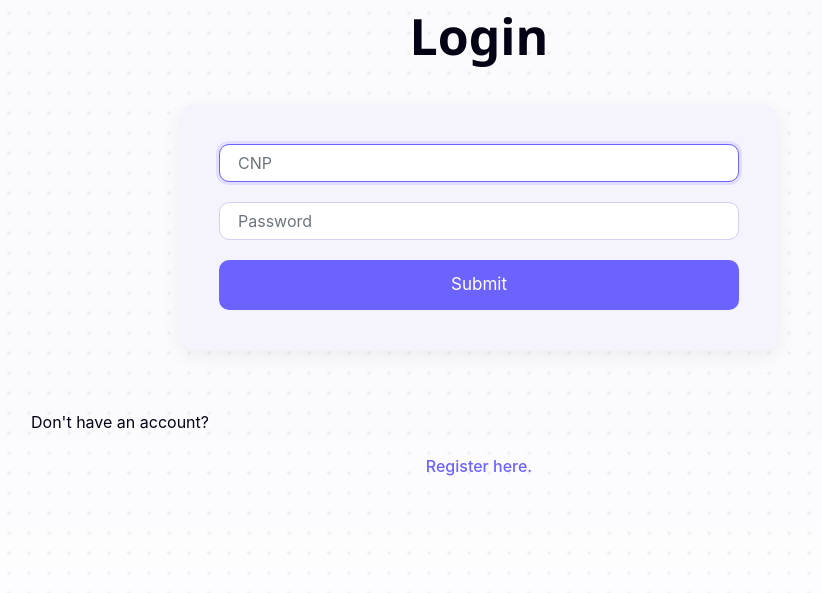
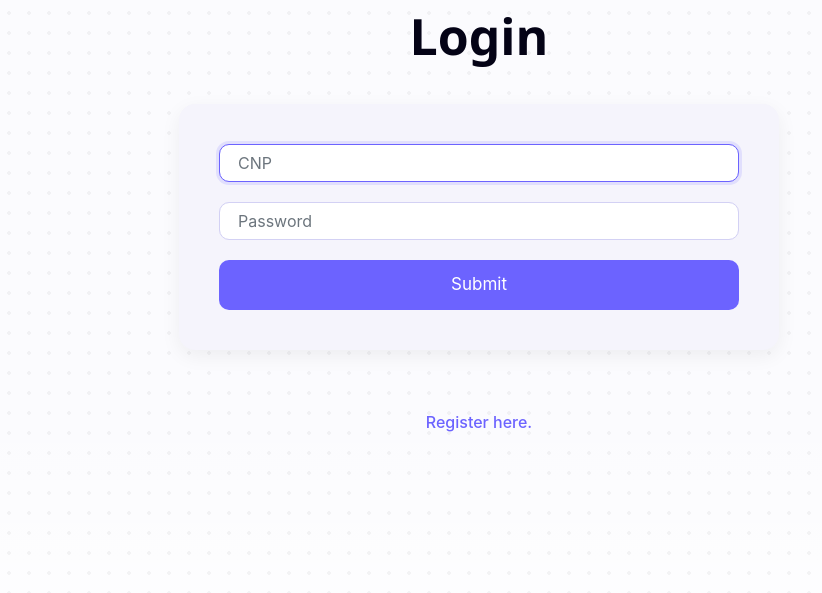
Before and after one commit to AlexGS00/CitySay, a Django app: page /login in a window 1280 px wide. Shown: the part 77-670 px from the top of the page, without its empty margins (161-983 px from the left). Run offline with Django 5.2, Linux system fonts and the light colour scheme; some libraries are stand-ins or nearby versions.

Commit message:
remove some text

```diff
--- a/SmartCity/citysay/templates/citysay/login.html
+++ b/SmartCity/citysay/templates/citysay/login.html
@@ -19,6 +19,5 @@
         </div>
         <button class="btn btn-primary" type="submit">Submit</button>
     </form>
-
-    Don't have an account? <a href="{% url 'register' %}">Register here.</a>
+    <a href="{% url 'register' %}">Register here.</a>
 {% endblock %}
```
